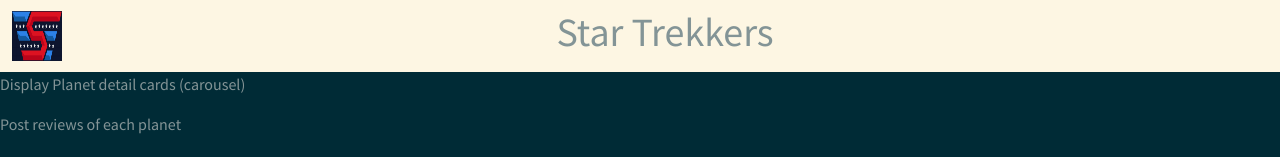
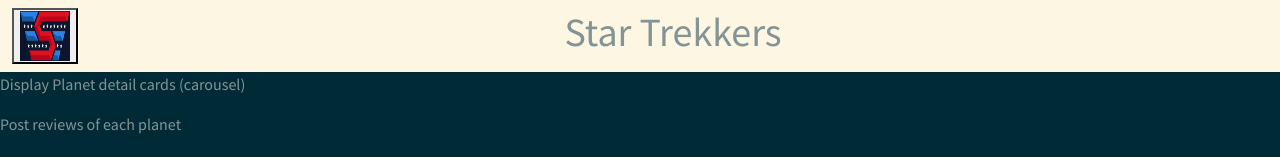
Before and after one commit to GBann1/Star-Trekker, a React (Create React App) app in the folder client/: page /dashboard in a window 1280 px wide. Shown: the top 157 px of the page. Built offline with nearby package versions, Linux system fonts and the light colour scheme; no server answers.

Commit message:
Navbar now re-directs to userDashboard

```diff
--- a/client/src/components/Navbar.jsx
+++ b/client/src/components/Navbar.jsx
@@ -4,7 +4,6 @@ import axios from 'axios'
 import image from "../images/logo.png"
 
 const Navbar = () => {
-
     const [user, setUser] = useState()
 
     const navigate = useNavigate();
@@ -30,10 +29,10 @@ const Navbar = () => {
             <nav className="navbar navbar-expand-lg bg-light" data-bs-theme="light">
                 <div className="container-fluid d-flex">
                     <div className='align-item center'>
-                        <img style={{ height: 50, width: 50 }} className='img-fluid' src={`${image}`} alt="logo" />
+                        <button  onClick={()=> navigate(`/dashboard/${id}`)}><img style={{ height: 50, width: 50 }} className='img-fluid' src={`${image}`} alt="logo" /></button>
                     </div>
                     <div>
-                        <h1 className='align-item center-center '>Star Trekkers</h1>
+                        <h1 className='align-item center-center ' onClick={()=> navigate(`/dashboard/${id}`)}>Star Trekkers</h1>
                     </div>
                     <div className='align-item center-center '>
                         <ul className='navbar-nav me-auto '>
```
